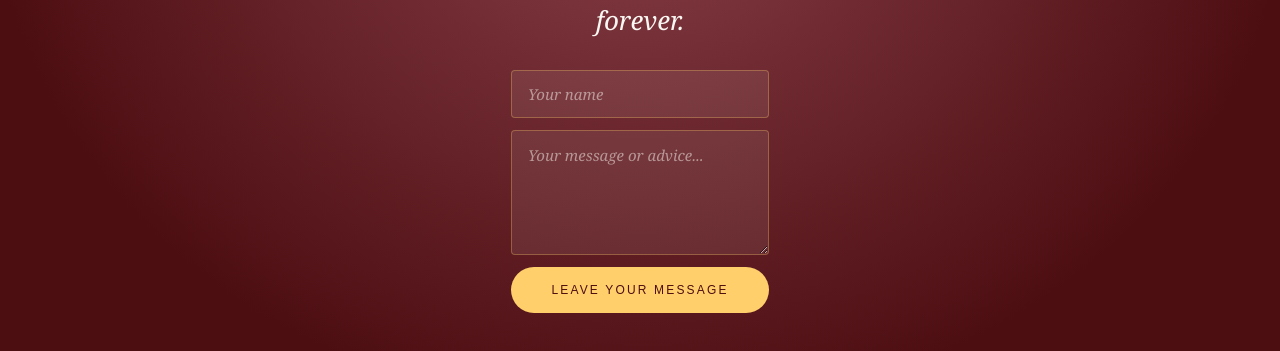
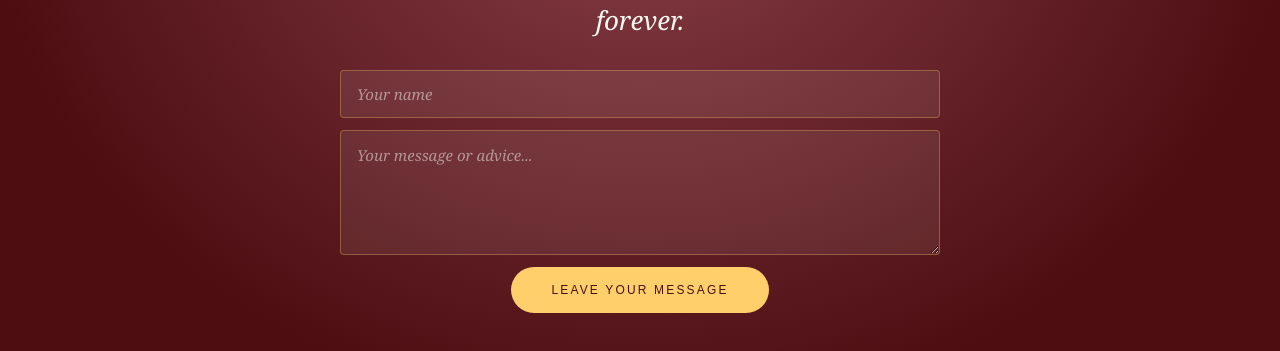
Before and after one commit to anc2813/m-t-invitation, a Next.js app: page /content in a window 1280 px wide. Shown: the part 4284-4635 px from the top of the page. Built offline with nearby package versions, Linux system fonts and the light colour scheme.

Commit message:
Update homepage

```diff
--- a/app/content/page.tsx
+++ b/app/content/page.tsx
@@ -692,10 +692,10 @@ export default function ContentPage() {
           <br></br>
           </Reveal>
 
-
-        <Reveal delay={160} style={{ width: '100%', maxWidth: '600px' }}>
+      <section  style={{ width: '100%', maxWidth: '600px' }}>
+        <Reveal delay={160}>
           <GuestBook />
-        </Reveal>
+        </Reveal></section>
       </section>
 
       {/*
```
